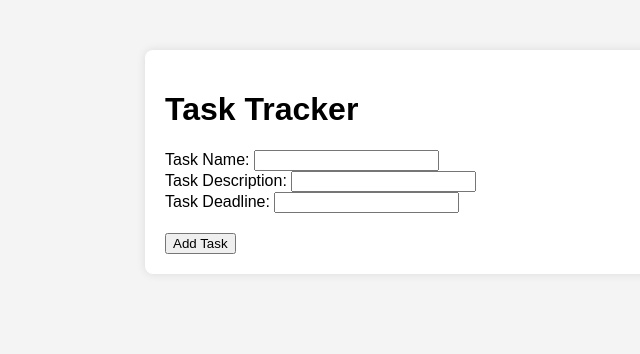
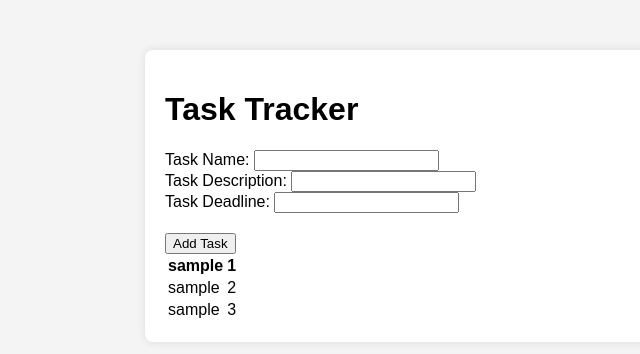
Before and after one commit to RoyadaSaleh/task-tracker-app, a plain HTML site: page index.html in a window 1280 px wide. Shown: the whole page, without its empty margins (75-715 px from the left). Drawn offline with Linux system fonts and the light colour scheme.

Commit message:
added table to html

```diff
--- a/index.html
+++ b/index.html
@@ -10,9 +10,9 @@
 <body>
     <div class="container">
         <h1>Task Tracker</h1>
-        <form id="taskForm">
+        <form>
             <!-- Task form inputs go here -->
-            <form>
+            <form id="taskForm">
                 <label for="taskName">Task Name:</label>
                 <input type="text" id="taskName">
                 <br/>
@@ -23,11 +23,23 @@
 
                 <label for="taskDeadline">Task Deadline:</label>
                 <input type="text" id="taskDeadline">
-            </form>
+            </form id="taskForm">
             <button type="submit">Add Task</button>
         </form>
         <table id="taskTable">
             <!-- Task table content here -->
+            <tr>
+                <th>sample</th>
+                <th>1</th>
+            </tr>
+            <tr>
+                <td>sample</td>
+                <td>2</td>
+            </tr>
+            <tr>
+                <td>sample</td>
+                <td>3</td>
+            </tr>
         </table>
     </div>
     <script src="script.js"></script>
--- a/script.js
+++ b/script.js
@@ -0,0 +1,14 @@
+// script.js
+// Section 1: TODOs
+// TODO: Register submissions from the user on the form.
+// TODO: Determine the value of the data submitted and add it to a JavaScript array call
+// TODO: Call the render function to update the table with the new tasks.
+
+// script.js
+// Section 2: App State Variables
+let tasks = [];
+
+// script.js
+// Section 3: Cached Element References
+const taskForm = null;
+const taskTable = null;
--- a/styles.css
+++ b/styles.css
@@ -16,3 +16,9 @@ body {
 form {
     margin-bottom: 20px;
 }
+#taskTable {
+    border: 1px black;
+}
+#taskForm {
+    border: 1px black;
+}
```
